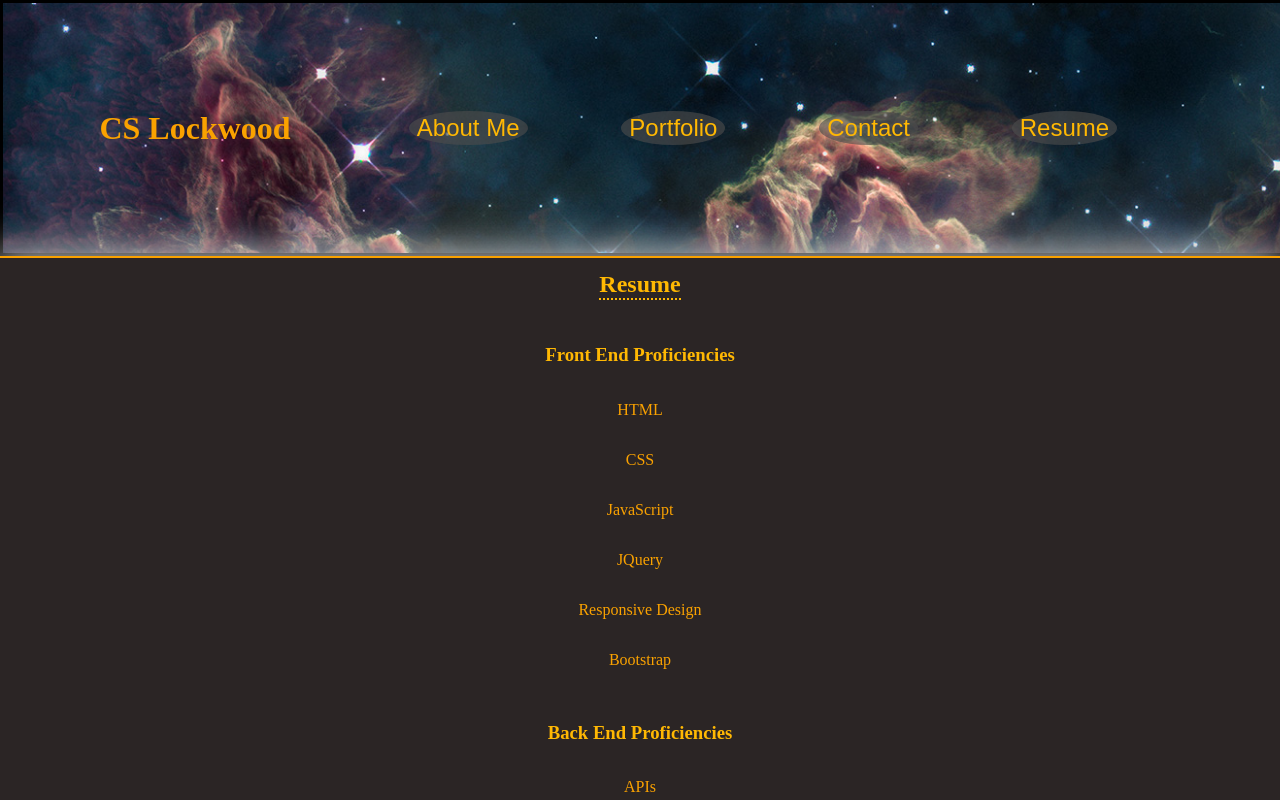
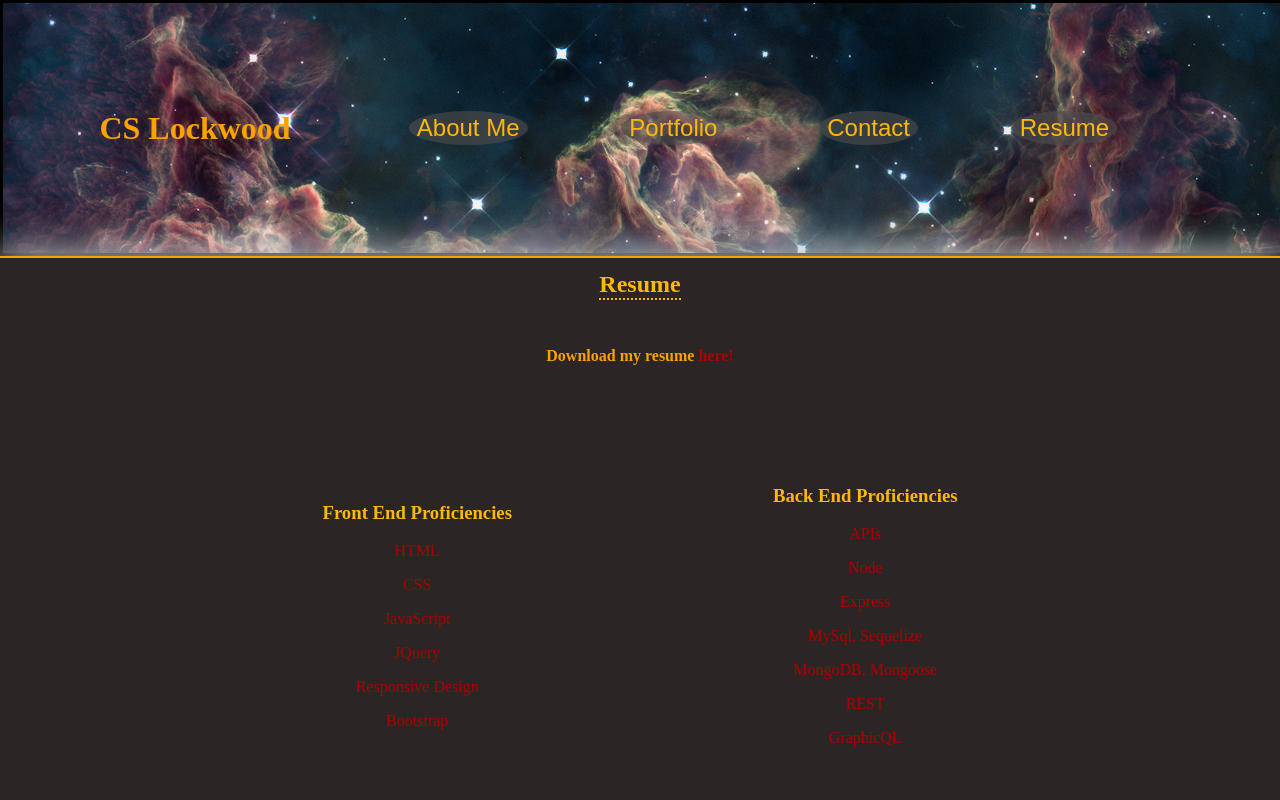
Before and after one commit to VulnusR/CSLockwood-M20-React-Portfolio2, a React (Create React App) app in the folder cslockwood.portfolio/: page /resume in a window 1280 px wide. Shown: the top 800 px of the page. Built offline with nearby package versions, Linux system fonts and the light colour scheme.

Commit message:
resume style update

```diff
--- a/cslockwood.portfolio/src/Resume.js
+++ b/cslockwood.portfolio/src/Resume.js
@@ -4,15 +4,23 @@ function Resume() {
     return (
     <div className='main-article'>
       <h2 className='page-title'>Resume</h2>
+      <h4 className='download-txt'>Download my resume<span className='download-link'> here!</span></h4>
+      <div className='resume-parent'>
+        <div className='frontend-parent'>
           <h3  className="contact-h3">Front End Proficiencies</h3>
+          <div className='resume-p'>
             <p>HTML</p>
             <p>CSS</p>
             <p>JavaScript</p>
             <p>JQuery</p>
             <p>Responsive Design</p>
             <p>Bootstrap</p>
-      <br></br>
+          </div>
+        </div>
+
+        <div className='backend-parent'>
           <h3 className="contact-h3">Back End Proficiencies</h3>
+          <div className='resume-p'>
             <p>APIs</p>
             <p>Node</p>
             <p>Express</p>
@@ -21,6 +29,9 @@ function Resume() {
             <p>REST</p>
             <p>GraphicQL</p>
           </div>
+        </div>
+      </div>
+    </div>
   );
 }
 
--- a/cslockwood.portfolio/src/Styles/styles.css
+++ b/cslockwood.portfolio/src/Styles/styles.css
@@ -11,9 +11,6 @@ body {
 
 }
 
-p {
-    color:rgb(250, 162, 0);
-}
 
 #root {
     min-height: 100vh;
@@ -189,18 +186,45 @@ p {
 .contact-btn:hover {
     background-color:rgb(250, 162, 0);
     box-shadow: 0px 0px 120px 25px rgb(250, 162, 0);
-
-
-
 }
 
 .lg-input {
     min-height: 40vh;
     box-shadow: 0px 0px 10px 2.5px rgb(196, 196, 196);
     border-color: rgb(250, 162, 0);
-
 }
 
+.download-txt {
+    color: rgb(250, 162, 0);
+    padding-bottom: 10vh;
+}
+
+.download-link {
+    color: rgb(175, 1, 1);
+}
+
+.resume-parent {
+    width: 70%;
+    height: 100%;
+    display: flex;
+    flex-direction: row;
+    justify-content: space-around;
+    justify-self: center;
+    align-items: center;
+}
+
+.frontend-parent {
+    flex-direction: column;
+}
+
+.resume-p {
+    color: rgb(175, 1, 1);
+    text-align: center;
+}
+
+.backend-parent {
+    flex-direction: column;
+}
 
 
 .Footer-Box {
```
Lines whose indentation alone changed are shown as unchanged.
